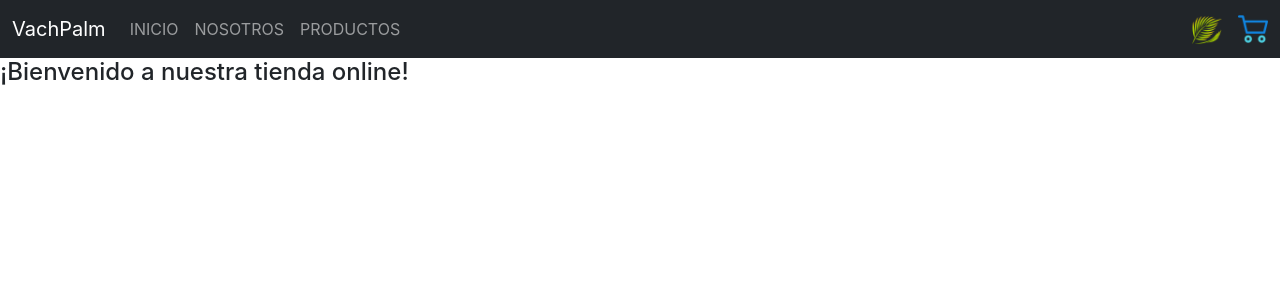
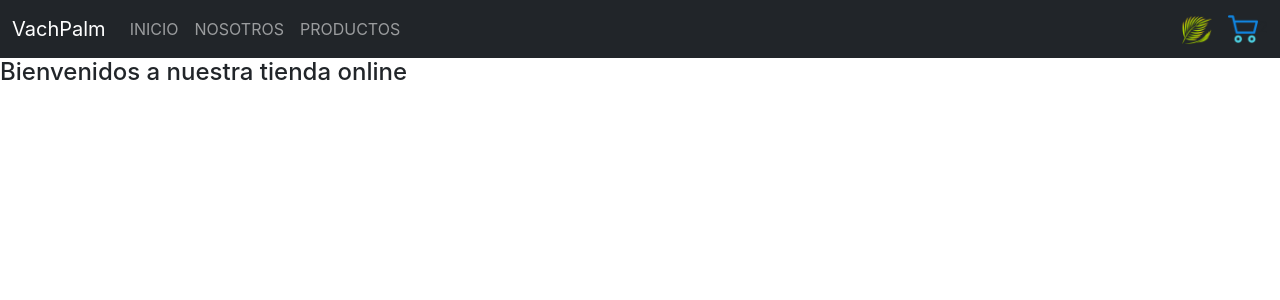
Before and after one commit to fedegalfano/ecommerce-galfano, a React (Create React App) app: page / in a window 1280 px wide. Shown: the top 300 px of the page. Built offline with nearby package versions, Linux system fonts and the light colour scheme.

Commit message:
harcodeando carrito

```diff
--- a/src/App.js
+++ b/src/App.js
@@ -5,7 +5,7 @@ function App() {
   return (
     <>
     <NavBar/>
-    <ItemListContainer/>
+    <ItemListContainer greeting={"Bienvenidos a nuestra tienda online"}/>
     </>
   );
 }
--- a/src/components/CartWidget.js
+++ b/src/components/CartWidget.js
@@ -3,6 +3,7 @@ const CartWidget = () => {
         <>
         <div>
             <img src="/carrito-de-compras.png" width="30" height="30" alt="carrito"/>
+            <span>2</span>
         </div>
         </>
     )
--- a/src/components/ItemListContainer.js
+++ b/src/components/ItemListContainer.js
@@ -1,7 +1,7 @@
-const ItemListContainer = () => {
+const ItemListContainer = (props) => {
     return (
         <>
-        <h4>¡Bienvenido a nuestra tienda online!</h4>
+        <h4>{props.greeting}</h4>
         </>
     )
 }
```
